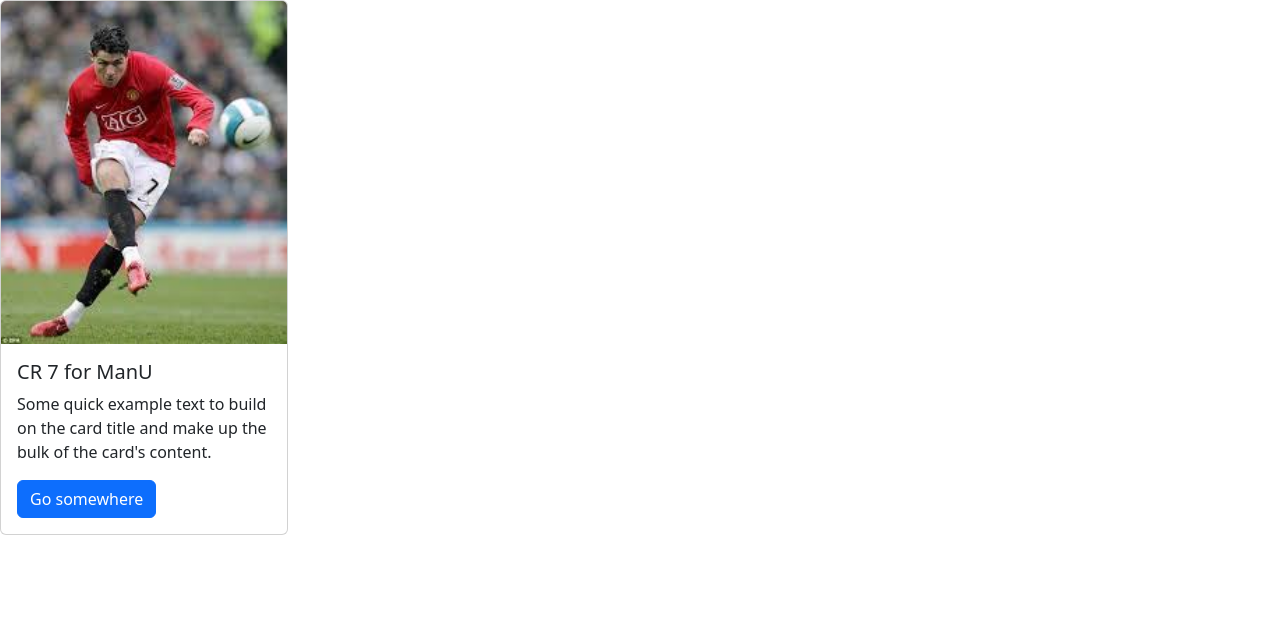
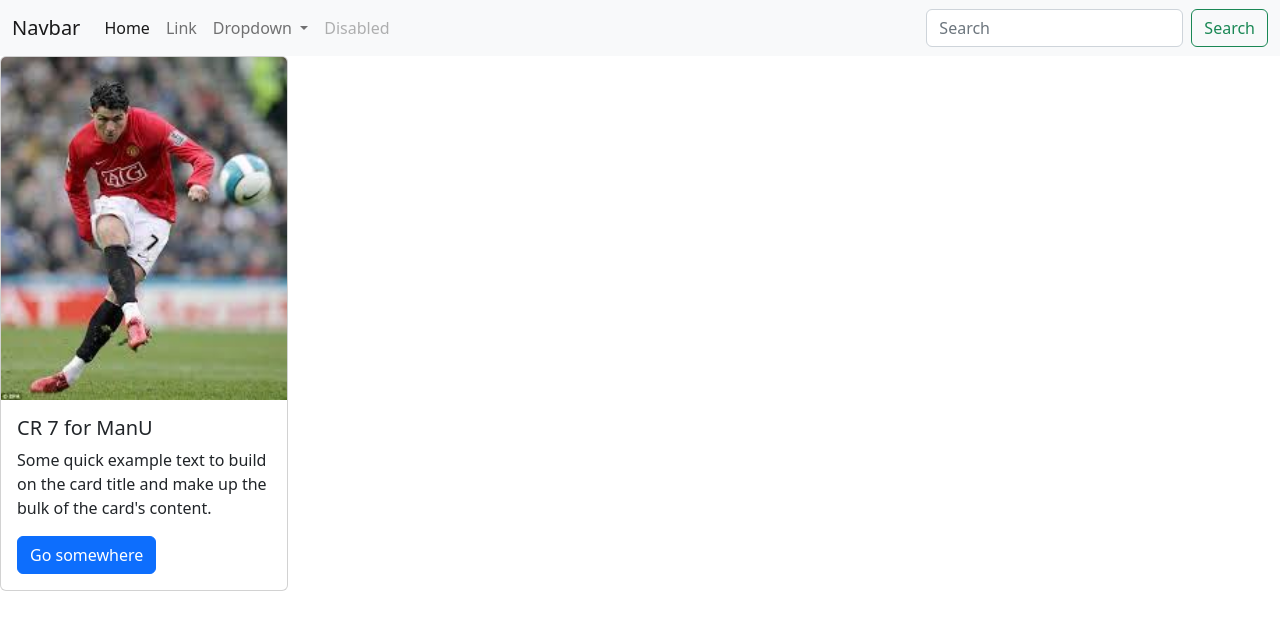
Before and after one commit to ahkamulbd/ProHeroModule11, a plain HTML site: page card.html in a window 1280 px wide. Drawn offline with nearby package versions, Linux system fonts and the light colour scheme.

Commit message:
bootstrap navbar added to card.html according to Lecture 11-8

```diff
--- a/card.html
+++ b/card.html
@@ -10,6 +10,50 @@
 </head>
 
 <body>
+    <!-- Navbar Section  -->
+    <nav class="navbar navbar-expand-lg bg-light">
+        <div class="container-fluid">
+            <a class="navbar-brand" href="#">Navbar</a>
+            <button class="navbar-toggler" type="button" data-bs-toggle="collapse"
+                data-bs-target="#navbarSupportedContent" aria-controls="navbarSupportedContent" aria-expanded="false"
+                aria-label="Toggle navigation">
+                <span class="navbar-toggler-icon"></span>
+            </button>
+            <div class="collapse navbar-collapse" id="navbarSupportedContent">
+                <ul class="navbar-nav me-auto mb-2 mb-lg-0">
+                    <li class="nav-item">
+                        <a class="nav-link active" aria-current="page" href="#">Home</a>
+                    </li>
+                    <li class="nav-item">
+                        <a class="nav-link" href="#">Link</a>
+                    </li>
+                    <li class="nav-item dropdown">
+                        <a class="nav-link dropdown-toggle" href="#" role="button" data-bs-toggle="dropdown"
+                            aria-expanded="false">
+                            Dropdown
+                        </a>
+                        <ul class="dropdown-menu">
+                            <li><a class="dropdown-item" href="#">Action</a></li>
+                            <li><a class="dropdown-item" href="#">Another action</a></li>
+                            <li>
+                                <hr class="dropdown-divider">
+                            </li>
+                            <li><a class="dropdown-item" href="#">Something else here</a></li>
+                        </ul>
+                    </li>
+                    <li class="nav-item">
+                        <a class="nav-link disabled">Disabled</a>
+                    </li>
+                </ul>
+                <form class="d-flex" role="search">
+                    <input class="form-control me-2" type="search" placeholder="Search" aria-label="Search">
+                    <button class="btn btn-outline-success" type="submit">Search</button>
+                </form>
+            </div>
+        </div>
+    </nav>
+
+    <!-- Card Section  -->
     <div class="card" style="width: 18rem;">
         <img src="images/cr7.jpg" class="card-img-top" alt="...">
         <div class="card-body">
```
